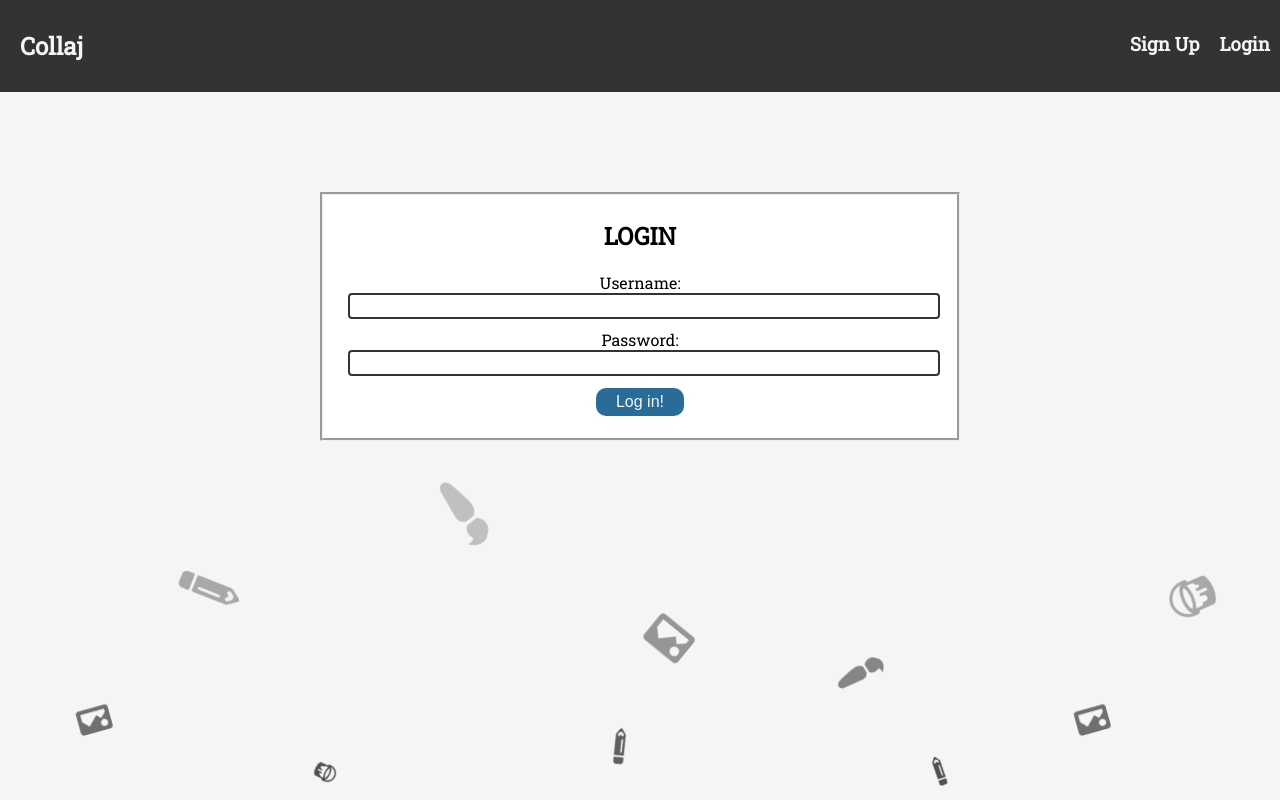
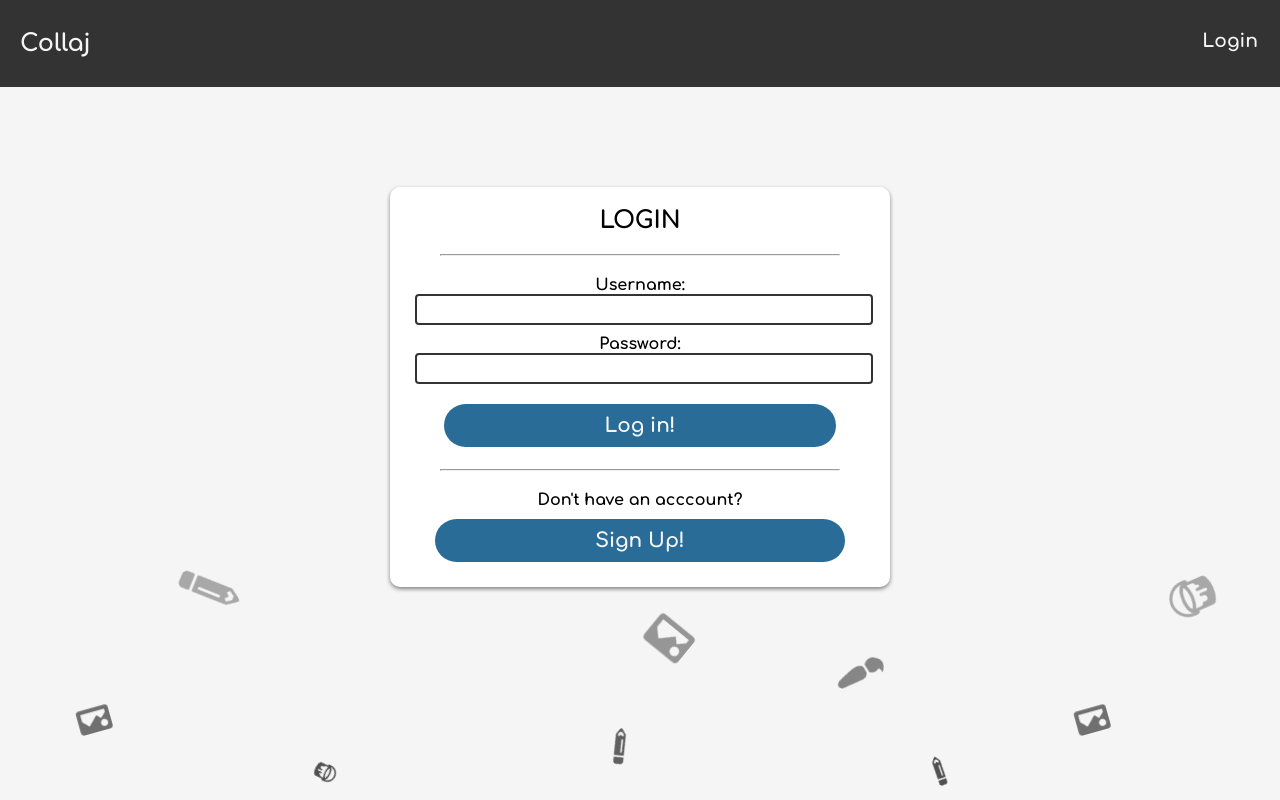
Before and after one commit to git-richardwu/Collaj, a React (Create React App) app in the folder frontend/: page /login in a window 1280 px wide. Built offline with nearby package versions, Linux system fonts and the light colour scheme.

Commit message:
updated LogIn/SignUp form

```diff
--- a/frontend/src/components/Navbar.js
+++ b/frontend/src/components/Navbar.js
@@ -26,9 +26,6 @@ export default function Navbar() {
             )}
             {!user && (
             <div className="separate">
-                    <Link to="/signup">
-                        <h3>Sign Up</h3>
-                    </Link>
                     <Link to="/login">
                         <h3>Login</h3>
                     </Link>
--- a/frontend/src/index.css
+++ b/frontend/src/index.css
@@ -3,9 +3,14 @@
   src: url(./components/fonts/RobotoSlab-Regular.ttf)
 }
 
+@font-face {
+  font-family: Comfortaa-Bold;
+  src: url(./components/fonts/Comfortaa-Bold.ttf);
+}
+
 body {
   background: whitesmoke;
-  font-family: Roboto_Slab;
+  font-family: Comfortaa-Bold;
   margin: 0;
 }
 
@@ -21,22 +26,38 @@ button {
   font-size: 16px;
   margin: 2px;
   cursor: pointer;
+  font-family: Comfortaa-Bold;
+}
+
+.logsignContainer {
+  display: flex;
+  justify-content: center;
+  align-items: center;
+  text-align: center;
 }
 
 .logsignForm {
-  display: block;
-  margin-left: 25%;
-  margin-right: 25%;
-  border-style: groove;
-  max-width: 50%;
-  text-align: center;
-  padding-top: 5px;
-  padding-bottom: 20px;
+  height: 400px;
+  width: 500px;
   margin-top: 100px;
+  border-radius: 10px;
+  box-shadow: 0 2px 4px gray;
   background-color: white;
   -webkit-animation: fadeAnimation 1.5s;
   -moz-animation: fadeAnimation 1.5s;
   animation: fadeAnimation 1.5s;
+}
+
+button.logsignButton {
+  border-radius: 50px;
+  padding: 10px 160px;
+  font-size: 20px;
+  margin-top: 10px;
+}
+
+hr {
+  margin: 20px 50px;
+  color: #296C97;
 }
 
 form {
@@ -88,6 +109,7 @@ form {
 }
 
 .status {
+  padding-top: 25px;
   text-align: center;
   font-size: 18px;
 }
@@ -110,7 +132,7 @@ form {
 input[type=number], input[type=password], input[type=text], select {
   border: 2px solid #333;
   border-radius: 4px;
-  height: 20px;
+  height: 25px;
 }
 
 .formGroup {
@@ -147,6 +169,7 @@ input[type=number], input[type=password], input[type=text], select {
 .userForm {
   padding-left: 25px;
   padding-right: 25px;
+  margin-top: 20px;
 }
 
 .userInput {
@@ -183,6 +206,7 @@ input[type=number], input[type=password], input[type=text], select {
 .navbar-style .separate h3{
   color: whitesmoke;
   padding-top: 12px;
+  padding-right: 12px;
   margin-left: 10px;
   margin-right: 10px;
 }
@@ -359,8 +383,10 @@ a:hover, a:visited, a:link, a:active
 @keyframes fadeAnimation {
   from {
     opacity: 0;
+    transform: translateY(-20px);
   }
   to {
     opacity: 1;
+    transform: translateY(0px);
   }
 }
--- a/frontend/src/pages/LoginPage.js
+++ b/frontend/src/pages/LoginPage.js
@@ -1,4 +1,5 @@
 import { useState } from 'react';
+import { Link } from "react-router-dom";
 import { useLogin } from '../hooks/useLogin';
 import { FaImage, FaPencilAlt, FaPaintBrush } from 'react-icons/fa';
 import { GoPaintcan } from 'react-icons/go';
@@ -17,20 +18,26 @@ export default function LoginPage() {
     }
 
     return (
-        <div>
-            <div className="logsignForm">
+        <div className="logsignContainer">
+            <div className='logsignForm'>
                 <form onSubmit={handleLogin}>
                     <h2>LOGIN</h2>
+                    <hr/>
                     <div className="userForm">
                         <label>Username: </label>
                         <input type="text" className="userInput" onChange={(e) => setUsername(e.target.value)} value={username}></input>
                         <label>Password: </label>
                         <input type="password" className="userInput" onChange={(e) => setPassword(e.target.value)} value={password}></input>
-                        <button disabled={isLoading}>Log in!</button>
+                        <button className='logsignButton' disabled={isLoading}>Log in!</button>
                     </div>
-                    {error && <p>{error}</p>}
-                    {isShown && <p className="status">Logging in...</p>}
+                    <hr/>
                 </form>
+                <div>Don't have an acccount?</div>
+                <Link to='/signup'>
+                    <button className='logsignButton'>Sign Up!</button>
+                </Link>
+                {error && <p>{error}</p>}
+                {isShown && <p className="status">Logging in...</p>}
             </div>
             <div className="icons">
                 <div><FaImage size={60}/></div>
--- a/frontend/src/pages/SignUpPage.js
+++ b/frontend/src/pages/SignUpPage.js
@@ -1,4 +1,5 @@
 import { useState } from 'react';
+import { Link } from "react-router-dom";
 import { useSignup } from '../hooks/useSignup';
 import { FaImage, FaPencilAlt, FaPaintBrush } from 'react-icons/fa';
 import { GoPaintcan } from 'react-icons/go';
@@ -17,20 +18,26 @@ export default function SignUpPage() {
     }
 
     return (
-        <div>
+        <div className="logsignContainer">
             <div className="logsignForm">
                 <form onSubmit={handleSignUp}>
                     <h2>SIGN UP</h2>
+                    <hr/>
                     <div className="userForm">
                         <label>Username: </label>
                         <input type="text" className="userInput" onChange={(e) => setUsername(e.target.value)} value={username}></input>
                         <label>Password: </label>
                         <input type="password" className="userInput" onChange={(e) => setPassword(e.target.value)} value={password}></input>
-                        <button disabled={isLoading}>Sign up!</button>
+                        <button className='logsignButton' disabled={isLoading}>Sign up!</button>
                     </div>
-                    {error && <p>{error}</p>}
-                    {isShown && <p className="status">Signing up...</p>}
+                    <hr/>
                 </form>
+                <div>Have an acccount?</div>
+                <Link to='/login'>
+                    <button className='logsignButton'>Sign In!</button>
+                </Link>
+                {error && <p>{error}</p>}
+                {isShown && <p className="status">Signing up...</p>}
             </div>
             <div className="icons">
                 <div><FaImage size={60}/></div>
```
Also changed, not shown: frontend/src/components/fonts/Comfortaa-Bold.ttf (added).
